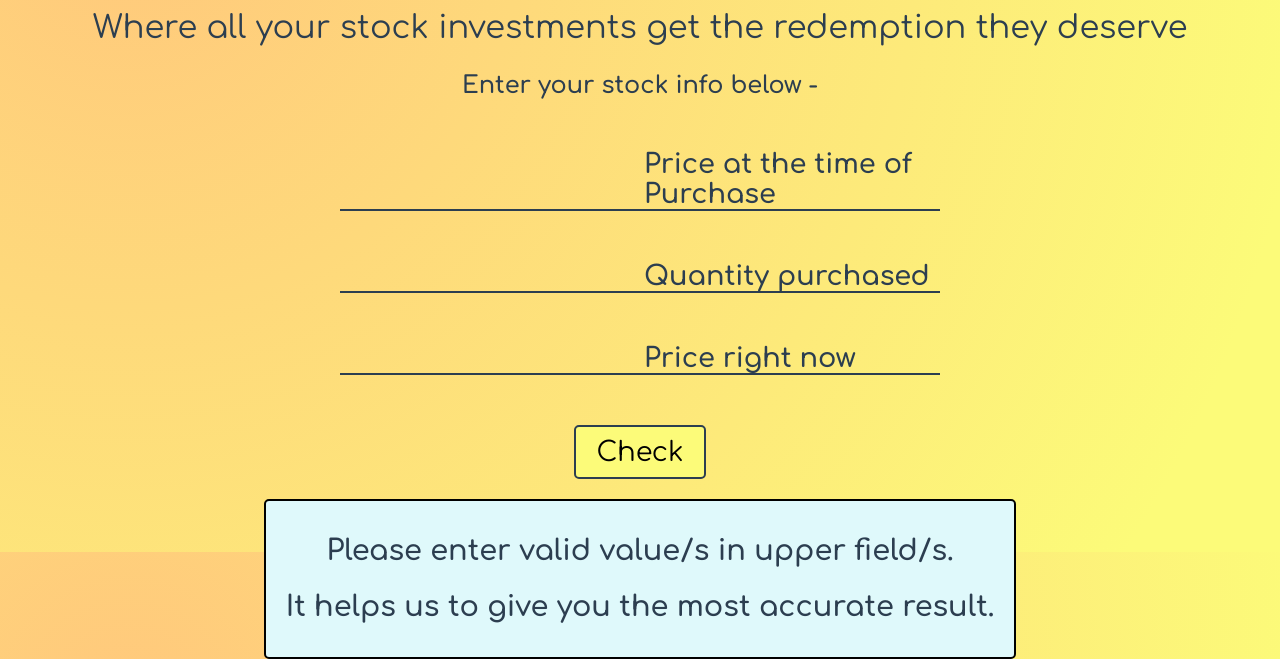
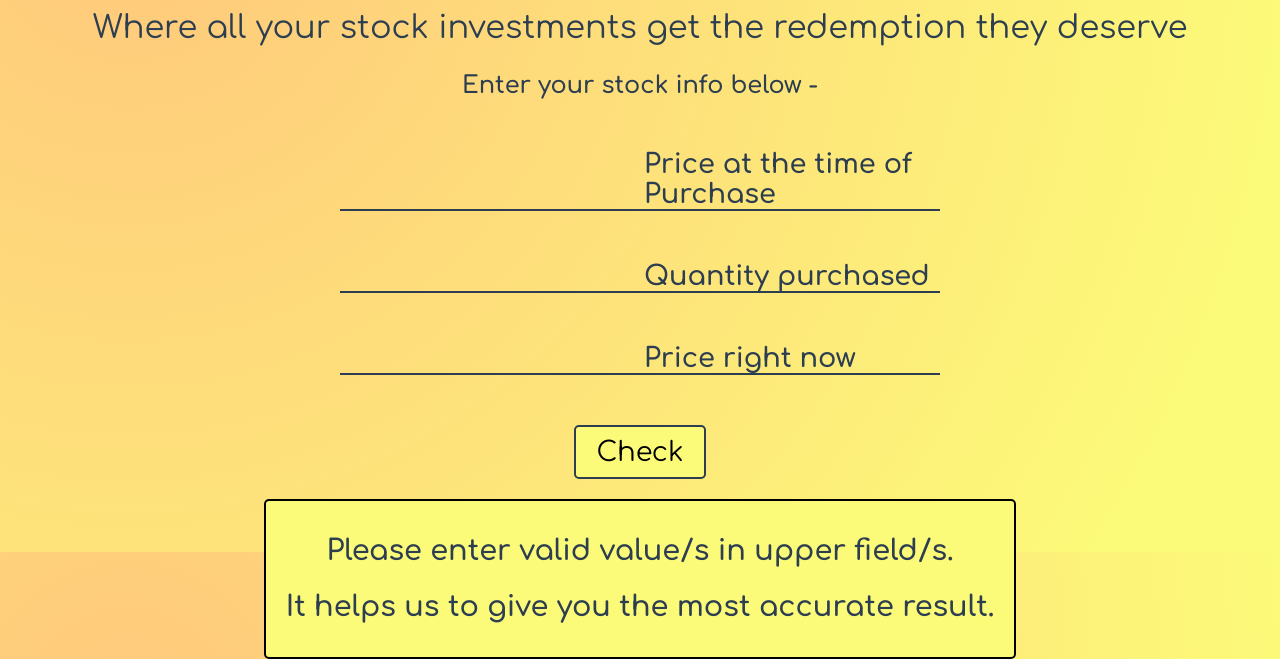
Before and after one commit to ShiviPro/stock-redemption, a plain HTML site: page index.html in a window 1280 px wide. Both pictures are taken after a click on the button "Check". Shown: the part 248-907 px from the top of the page. Drawn offline with Linux system fonts and the light colour scheme.

Commit message:
style: updated the output's bgColor to yellow.

```diff
--- a/assets/stylesheets/index.css
+++ b/assets/stylesheets/index.css
@@ -174,7 +174,7 @@ hr {
   border-radius: 5px;
   padding: 10px 20px;
   margin: 20px auto;
-  background-color: var(--white);
+  background-color: var(--yellow);
 }
 
 .emoji {
```
